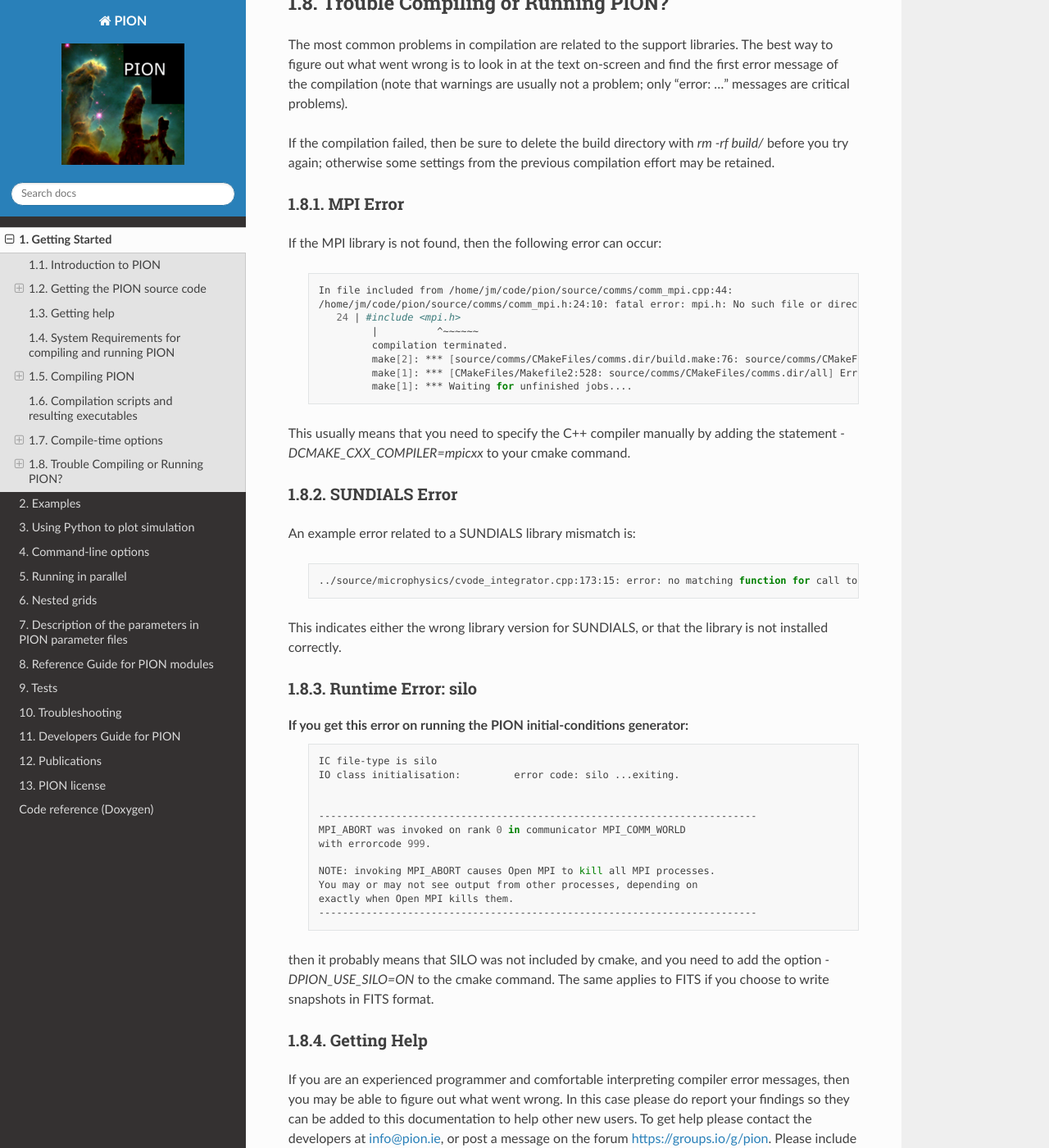
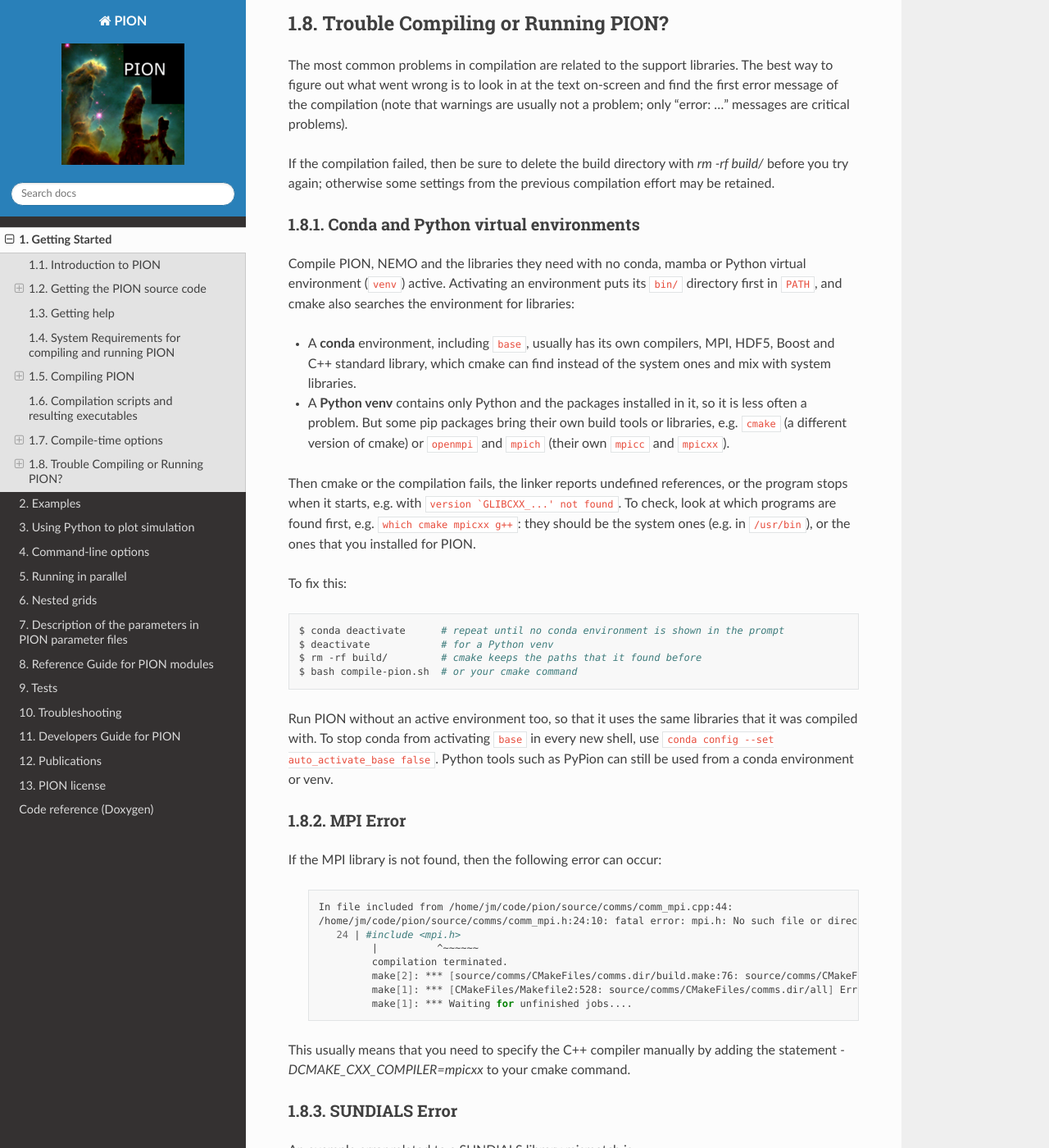
Before and after one commit to jmackey-astro/pion-docs, a Sphinx documentation site: the page built from docs/getting_started.rst, in a window 1280 px wide and 1400 px high, scrolled down 7510 px. Shown: the whole window at 82% size. Built offline with Sphinx 7.4.7 and the Read the Docs theme 3.1.0, drawn with Linux system fonts in a browser that asks for light colours; some of the changed text lies outside the part shown.

Commit message:
Compiling: build PION and NEMO outside conda and Python environments
A user on Linux Mint could only install NEMO after `conda deactivate`.
New subsection "Conda and Python virtual environments" under the
compilation problems (conda environments bring their own compilers and
libraries; a venv less often, but pip can install cmake or MPI), a
pointer to it in the Debian/Ubuntu instructions, and a "Problems
compiling" entry on the troubleshooting page.

Co-Authored-By: Claude Opus 5.5 <noreply@anthropic.com>

```diff
--- a/docs/getting_started.rst
+++ b/docs/getting_started.rst
@@ -116,6 +116,7 @@ Debian 12/13 and Ubuntu 22.04/24.04
 
 All of the required libraries are available as system packages.
 These are the packages used to build and test PION in the continuous-integration pipeline (Debian 13), and they also work on newer releases.
+Close any conda environment or Python venv first (``conda deactivate`` or ``deactivate``, see :ref:`compile-envs`).
 
 .. code-block:: bash
 
@@ -338,6 +339,33 @@ The best way to figure out what went wrong is to look in at the text on-screen a
 
 If the compilation failed, then be sure to delete the build directory with `rm -rf build/` before you try again; otherwise some settings from the previous compilation effort may be retained.
 
+.. _compile-envs:
+
+Conda and Python virtual environments
+^^^^^^^^^^^^^^^^^^^^^^^^^^^^^^^^^^^^^^^
+
+Compile PION, NEMO and the libraries they need with no conda, mamba or Python virtual environment (``venv``) active.
+Activating an environment puts its ``bin/`` directory first in ``PATH``, and cmake also searches the environment for libraries:
+
++ A **conda** environment, including ``base``, usually has its own compilers, MPI, HDF5, Boost and C++ standard library, which cmake can find instead of the system ones and mix with system libraries.
++ A **Python venv** contains only Python and the packages installed in it, so it is less often a problem. But some pip packages bring their own build tools or libraries, e.g. ``cmake`` (a different version of cmake) or ``openmpi`` and ``mpich`` (their own ``mpicc`` and ``mpicxx``).
+
+Then cmake or the compilation fails, the linker reports undefined references, or the program stops when it starts, e.g. with ``version `GLIBCXX_...' not found``.
+To check, look at which programs are found first, e.g. ``which cmake mpicxx g++``: they should be the system ones (e.g. in ``/usr/bin``), or the ones that you installed for PION.
+
+To fix this:
+
+.. code-block:: bash
+
+  $ conda deactivate      # repeat until no conda environment is shown in the prompt
+  $ deactivate            # for a Python venv
+  $ rm -rf build/         # cmake keeps the paths that it found before
+  $ bash compile-pion.sh  # or your cmake command
+
+Run PION without an active environment too, so that it uses the same libraries that it was compiled with.
+To stop conda from activating ``base`` in every new shell, use ``conda config --set auto_activate_base false``.
+Python tools such as PyPion can still be used from a conda environment or venv.
+
 MPI Error
 ^^^^^^^^^^^^^^^^^^^
 
```
Also changed, not shown: docs/troubleshooting.rst (+12 -0 lines).
